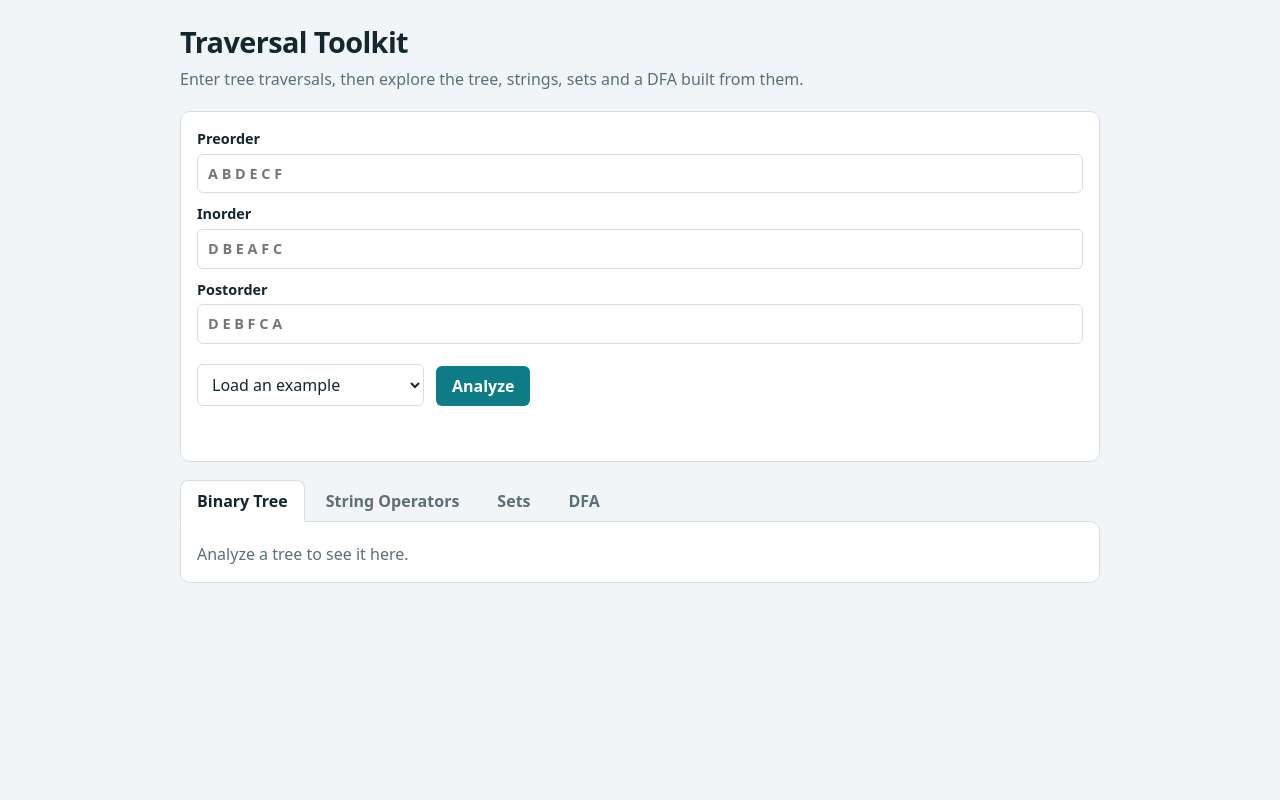
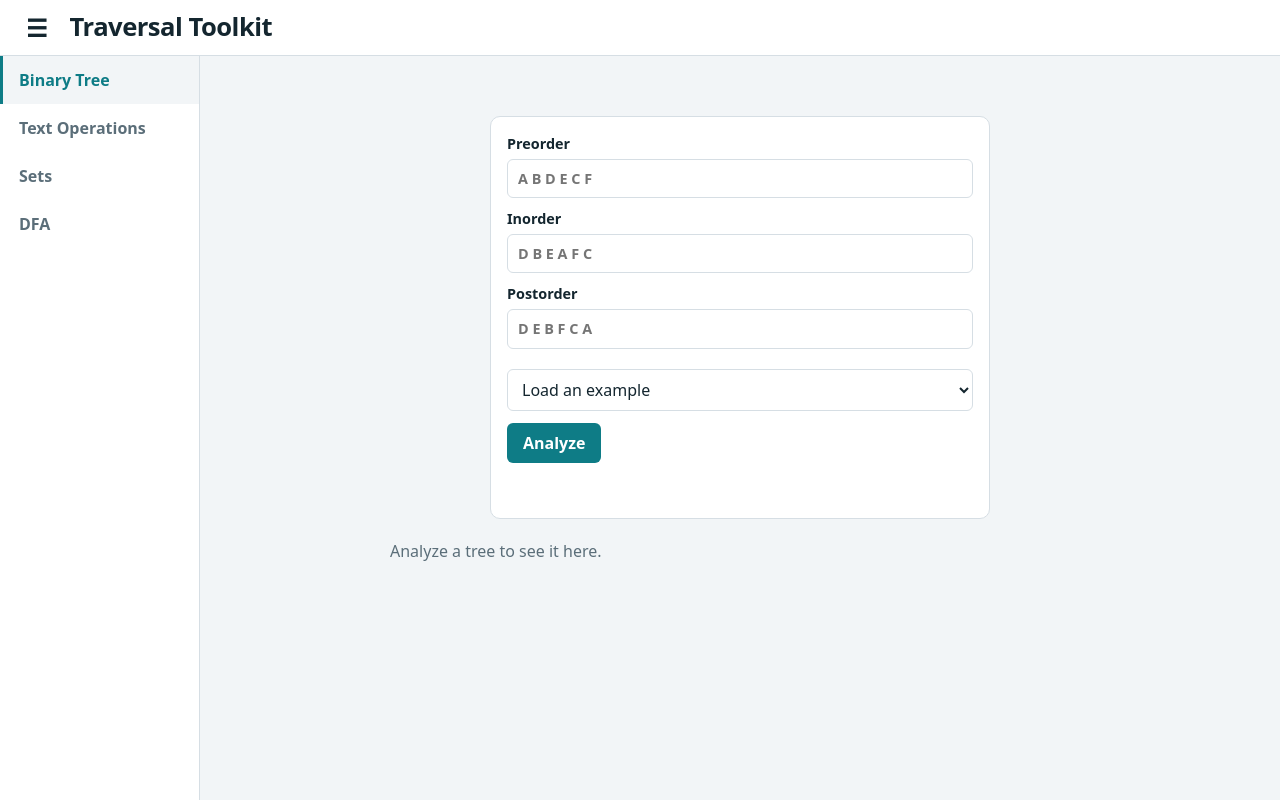
Before and after one commit to arizluizg/Traversal-Toolkit, a Flask app: page / in a window 1280 px wide. Run offline with Flask 3, Linux system fonts and the light colour scheme.

Commit message:
Made the ui cleaner and more user friendly. Added dynamic content on the webpage

```diff
--- a/app.py
+++ b/app.py
@@ -1,7 +1,7 @@
 """Traversal Toolkit web app.  Run:  python app.py  ->  http://127.0.0.1:5000"""
 from flask import Flask, jsonify, render_template, request, send_from_directory
 
-from traversal_toolkit import dfa, set_ops, text_ops, tree
+from traversal_toolkit import dfa, set_ops, string_extra, text_ops, tree
 
 app = Flask(__name__)
 
@@ -29,10 +29,12 @@
         da, db = set_ops.default_sets(root)
         src = d.get("dfa_source", "preorder")
         text = d.get("dfa_custom", "").strip() if src == "custom" else join(src)
+        str_a_val = join(d.get("str_a", "preorder"))
+        str_b_val = join(d.get("str_b", "postorder"))
         return jsonify(
             tree=tree.to_dict(root), inorder=trav["inorder"], summary=tree.summary(root),
-            strings=text_ops.string_ops(join(d.get("str_a", "preorder")),
-                                        join(d.get("str_b", "postorder")), d.get("find", "")),
+            strings=text_ops.string_ops(str_a_val, str_b_val, d.get("find", "")),
+            string_extras=string_extra.string_extra_ops(str_a_val, str_b_val),
             sets=set_ops.set_ops(a or da, b or db),
             dfa=dfa.run(d.get("dfa", dfa.DEFAULT), text),
         )
--- a/static/app.js
+++ b/static/app.js
@@ -3,6 +3,25 @@
 const show = v => typeof v === "boolean" ? (v ? "Yes" : "No") : v;
 const table = rows => "<table>" + rows.map(([k, v]) => `<tr><th>${esc(k)}</th><td>${esc(show(v))}</td></tr>`).join("") + "</table>";
 const FIELDS = ["pre", "ino", "post", "str_a", "str_b", "find", "set_a", "set_b", "dfa", "dfa_source", "dfa_custom"];
+
+// Sidebar toggle
+$("#toggle-sidebar").onclick = () => {
+  $("#sidebar").classList.toggle("closed");
+};
+
+// Page navigation
+document.querySelectorAll(".sidebar-item").forEach(btn => {
+  btn.onclick = () => {
+    document.querySelectorAll(".sidebar-item").forEach(b => b.classList.remove("active"));
+    document.querySelectorAll(".page").forEach(p => p.classList.remove("active"));
+    btn.classList.add("active");
+    const page = $("#page-" + btn.dataset.page);
+    if (page) page.classList.add("active");
+  };
+});
+
+// Set default active
+if ($("#page-tree")) $("#page-tree").classList.add("active");
 
 function drawTree(root, ino) {
   const xs = Object.fromEntries(ino.map((v, i) => [v, i])), nodes = [], edges = [];
@@ -20,33 +39,95 @@
       `<text x="${n.x}" y="${n.y + 5}" text-anchor="middle" font-size="14">${esc(n.v)}</text>`).join("") + "</svg>";
 }
 
-async function analyze() {
-  const body = Object.fromEntries(FIELDS.map(f => [f, $("#" + f).value]));
+async function analyzeTree() {
+  const body = {pre: $("#pre").value, ino: $("#ino").value, post: $("#post").value, str_a: "preorder", str_b: "postorder", find: "", set_a: "", set_b: "", dfa: $("#dfa").value, dfa_source: "preorder", dfa_custom: ""};
   const res = await fetch("/api/analyze", {method: "POST", headers: {"Content-Type": "application/json"}, body: JSON.stringify(body)});
   const d = await res.json();
   $("#error").textContent = d.error || "";
   if (d.error) return;
   $("#out-tree").innerHTML = `<div class="tree">${drawTree(d.tree, d.inorder)}</div>` + table(d.summary);
-  $("#out-str").innerHTML = table(d.strings);
-  $("#out-set").innerHTML = table(d.sets);
+}
+
+async function analyzeText() {
+  const text = $("#text-input").value;
+  if (!text) {
+    $("#out-text").innerHTML = "<p class='hint'>Enter text to analyze.</p>";
+    return;
+  }
+
+  const clean = text.toLowerCase().replace(/\s+/g, "");
+  const reversed = clean.split("").reverse().join("");
+
+  // Create string operations results
+  const ops = [
+    ["Text", text],
+    ["Length", text.length],
+    ["Reversed", text.split("").reverse().join("")],
+    ["Is palindrome", clean === reversed],
+    ["Uppercase", text.toUpperCase()],
+    ["Lowercase", text.toLowerCase()],
+    ["First 3 chars", text.substring(0, 3)],
+    ["Last 3 chars", text.substring(text.length - 3)],
+    ["Unique chars", new Set(text).size],
+  ];
+
+  $("#out-text").innerHTML = table(ops);
+}
+
+async function analyzeSets() {
+  const a = $("#set_a").value.split(/[\s,]+/).filter(x => x);
+  const b = $("#set_b").value.split(/[\s,]+/).filter(x => x);
+  const A = new Set(a), B = new Set(b);
+  const fmt = s => "{" + Array.from(s).sort().join(", ") + "}";
+
+  const ops = [
+    ["Set A", fmt(A)],
+    ["Set B", fmt(B)],
+    ["Union", fmt(new Set([...A, ...B]))],
+    ["Intersection", fmt(new Set([...A].filter(x => B.has(x))))],
+    ["A - B", fmt(new Set([...A].filter(x => !B.has(x))))],
+    ["B - A", fmt(new Set([...B].filter(x => !A.has(x))))],
+    ["|A| / |B|", `${A.size} / ${B.size}`],
+  ];
+
+  $("#out-set").innerHTML = table(ops);
+}
+
+async function analyzeDFA() {
+  const dfa_text = $("#dfa").value;
+  const test_str = $("#dfa_string").value;
+
+  if (!test_str) {
+    $("#out-dfa").innerHTML = "<p class='hint'>Enter a test string.</p>";
+    return;
+  }
+
+  const body = {dfa: dfa_text, dfa_source: "custom", dfa_custom: test_str, pre: "", ino: "", post: "", str_a: "preorder", str_b: "postorder", find: "", set_a: "", set_b: ""};
+  const res = await fetch("/api/analyze", {method: "POST", headers: {"Content-Type": "application/json"}, body: JSON.stringify(body)});
+  const d = await res.json();
+
+  if (d.error) {
+    $("#out-dfa").innerHTML = `<p class="hint" style="color:var(--bad)">${esc(d.error)}</p>`;
+    return;
+  }
+
   $("#out-dfa").innerHTML = `<pre>${esc(d.dfa.trace.join("\n"))}</pre>` +
     `<p class="${d.dfa.accepted ? "ok" : "no"}"><strong>${d.dfa.accepted ? "ACCEPTED" : "REJECTED"}</strong></p>`;
 }
 
-document.querySelectorAll(".tabs button").forEach(b => b.onclick = () => {
-  document.querySelectorAll(".tabs button, .panel").forEach(e => e.classList.remove("active"));
-  b.classList.add("active");
-  $("#tab-" + b.dataset.tab).classList.add("active");
-});
-document.querySelectorAll(".rerun").forEach(b => b.onclick = analyze);
-$("#go").onclick = analyze;
+// Event listeners
+$("#go").onclick = analyzeTree;
+$("#text-analyze").onclick = analyzeText;
+$("#set-analyze").onclick = analyzeSets;
+$("#dfa-analyze").onclick = analyzeDFA;
 
+// Load examples
 fetch("/api/samples").then(r => r.json()).then(list => {
   list.forEach((s, i) => $("#example").add(new Option(s.name, i)));
   $("#example").onchange = e => {
     const s = list[e.target.value];
     if (!s) return;
     $("#pre").value = s.pre; $("#ino").value = s.ino; $("#post").value = s.post;
-    analyze();
+    analyzeTree();
   };
 });
--- a/static/style.css
+++ b/static/style.css
@@ -1,28 +1,48 @@
 :root{--bg:#f2f5f7;--card:#fff;--ink:#14262f;--mute:#5b6e79;--line:#d6dee4;--acc:#0e7c86;--bad:#b3261e;--ok:#1b7f4b}
 *{box-sizing:border-box}
-body{margin:0;background:var(--bg);color:var(--ink);font:16px/1.5 system-ui,"Segoe UI",sans-serif}
-header,main{max-width:960px;margin:0 auto;padding:20px}
-header{padding-bottom:0}
-h1{margin:0;font-size:1.8rem;letter-spacing:-.02em}
-header p,.hint{color:var(--mute);margin:.25rem 0 0}
-.input,.panel{background:var(--card);border:1px solid var(--line);border-radius:10px;padding:16px}
-.input{display:grid;gap:10px}
+body{margin:0;background:var(--bg);color:var(--ink);font:16px/1.5 system-ui,"Segoe UI",sans-serif;display:flex;flex-direction:column;min-height:100vh}
+header{display:flex;align-items:center;gap:16px;max-width:100%;padding:16px 20px;background:var(--card);border-bottom:1px solid var(--line);height:56px}
+header h1{margin:0;font-size:1.6rem;letter-spacing:-.02em}
+header p{display:none}
+.sidebar-toggle{background:none;border:none;font-size:24px;cursor:pointer;padding:6px;color:var(--ink);flex-shrink:0}
+.sidebar-toggle:hover{background:var(--bg);border-radius:6px}
+.sidebar{position:fixed;left:0;top:56px;height:calc(100vh - 56px);width:200px;background:var(--card);border-right:1px solid var(--line);padding:0;overflow-y:auto;transition:transform 0.3s ease}
+.sidebar.closed{transform:translateX(-100%)}
+.sidebar nav{display:flex;flex-direction:column;gap:0}
+.sidebar-item{background:none;border:none;text-align:left;padding:12px 16px;color:var(--mute);border-left:3px solid transparent;border-radius:0;cursor:pointer;transition:all 0.2s}
+.sidebar-item:hover{background:var(--bg);color:var(--ink)}
+.sidebar-item.active{background:var(--bg);color:var(--acc);border-left-color:var(--acc);font-weight:600}
+main{flex:1;margin-left:200px;transition:margin-left 0.3s ease;display:flex;flex-direction:column;align-items:center;padding:20px;width:calc(100% - 200px)}
+.sidebar.closed ~ main{margin-left:0;width:100%}
+.page{display:none;width:100%;max-width:700px;margin:0 auto}
+.page.active{display:block}
+.input{background:var(--card);border:1px solid var(--line);border-radius:10px;padding:16px;display:grid;gap:10px;margin:40px auto 20px;width:100%;max-width:500px;min-width:300px}
 label{display:grid;gap:4px;font-weight:600;font-size:.9rem}
-input,select,textarea{font:inherit;padding:8px 10px;border:1px solid var(--line);border-radius:6px;background:#fff;color:inherit}
+input,select,textarea{font:inherit;padding:8px 10px;border:1px solid var(--line);border-radius:6px;background:#fff;color:inherit;width:100%}
 textarea{font-family:ui-monospace,Consolas,monospace;width:100%;min-height:130px}
 button{font:inherit;font-weight:600;padding:8px 16px;border:0;border-radius:6px;background:var(--acc);color:#fff;cursor:pointer}
 :focus-visible{outline:2px solid var(--acc);outline-offset:2px}
 .row{display:flex;gap:12px;flex-wrap:wrap;align-items:end;margin:10px 0}
 #error{color:var(--bad);margin:0;min-height:1.2em}
-.tabs{display:flex;gap:4px;margin:18px 0 -1px;flex-wrap:wrap}
-.tabs button{background:transparent;color:var(--mute);border:1px solid transparent;border-radius:8px 8px 0 0}
-.tabs button.active{background:var(--card);color:var(--ink);border-color:var(--line);border-bottom-color:var(--card)}
-.panel{display:none;border-radius:0 10px 10px 10px}
-.panel.active{display:block}
-table{border-collapse:collapse;width:100%;margin-top:12px}
-th,td{text-align:left;padding:6px 8px;border-bottom:1px solid var(--line);vertical-align:top}
+.hint{color:var(--mute)}
+table{border-collapse:collapse;width:100%;margin-top:12px;background:var(--card);border:1px solid var(--line);border-radius:8px}
+th,td{text-align:left;padding:8px;border-bottom:1px solid var(--line);vertical-align:top}
 th{width:38%;font-weight:600;color:var(--mute)}
 td{font-family:ui-monospace,Consolas,monospace;word-break:break-all}
-.tree{overflow-x:auto;border:1px solid var(--line);border-radius:8px;background:#fafcfd}
-pre{background:#fafcfd;border:1px solid var(--line);border-radius:8px;padding:10px;overflow:auto}
+.tree{overflow-x:auto;border:1px solid var(--line);border-radius:8px;background:#fafcfd;margin:20px 0}
+pre{background:#fafcfd;border:1px solid var(--line);border-radius:8px;padding:10px;overflow:auto;margin:20px 0}
 .ok{color:var(--ok)}.no{color:var(--bad)}
+@media(max-width:768px){
+  .sidebar{width:160px}
+  main{margin-left:160px;width:calc(100% - 160px);padding:16px}
+  .input{max-width:100%;margin:20px auto}
+  header{flex-wrap:wrap}
+}
+@media(max-width:600px){
+  .sidebar{width:100%;position:relative;height:auto;top:auto;border-right:none;border-bottom:1px solid var(--line)}
+  .sidebar.closed{transform:translateX(0);max-height:0;overflow:hidden}
+  main{margin-left:0;width:100%;padding:12px}
+  .input{max-width:100%;min-width:auto;margin:20px 0}
+  header{padding:12px}
+  header h1{font-size:1.3rem}
+}
--- a/templates/index.html
+++ b/templates/index.html
@@ -8,11 +8,21 @@
 </head>
 <body>
 <header>
+  <button id="toggle-sidebar" class="sidebar-toggle">☰</button>
   <h1>Traversal Toolkit</h1>
   <p>Enter tree traversals, then explore the tree, strings, sets and a DFA built from them.</p>
 </header>
+<aside id="sidebar" class="sidebar open">
+  <nav>
+    <button class="sidebar-item active" data-page="tree">Binary Tree</button>
+    <button class="sidebar-item" data-page="text">Text Operations</button>
+    <button class="sidebar-item" data-page="set">Sets</button>
+    <button class="sidebar-item" data-page="dfa">DFA</button>
+  </nav>
+</aside>
 <main>
-  <section class="input">
+  <section id="page-tree" class="page active">
+    <div class="input">
       <label>Preorder <input id="pre" placeholder="A B D E C F"></label>
       <label>Inorder <input id="ino" placeholder="D B E A F C"></label>
       <label>Postorder <input id="post" placeholder="D E B F C A"></label>
@@ -21,44 +31,32 @@
         <button id="go">Analyze</button>
       </div>
       <p id="error" role="alert"></p>
+    </div>
+    <div id="out-tree"><p class="hint">Analyze a tree to see it here.</p></div>
   </section>
 
-  <nav class="tabs">
-    <button class="active" data-tab="tree">Binary Tree</button>
-    <button data-tab="str">String Operators</button>
-    <button data-tab="set">Sets</button>
-    <button data-tab="dfa">DFA</button>
-  </nav>
-
-  <section class="panel active" id="tab-tree"><div id="out-tree"><p class="hint">Analyze a tree to see it here.</p></div></section>
-
-  <section class="panel" id="tab-str">
-    <div class="row">
-      <label>String A <select id="str_a"><option>preorder</option><option>inorder</option><option>postorder</option></select></label>
-      <label>String B <select id="str_b"><option>preorder</option><option>inorder</option><option selected>postorder</option></select></label>
-      <label>Find / replace <input id="find" size="6"></label>
-      <button class="rerun">Run</button>
+  <section id="page-text" class="page">
+    <div class="input">
+      <label>Enter text <input id="text-input" placeholder="Enter any text"></label>
+      <button id="text-analyze">Analyze</button>
     </div>
-    <div id="out-str"></div>
+    <div id="out-text"></div>
   </section>
 
-  <section class="panel" id="tab-set">
-    <div class="row">
+  <section id="page-set" class="page">
+    <div class="input">
       <label>Set A <input id="set_a" placeholder="blank = left subtree + root"></label>
       <label>Set B <input id="set_b" placeholder="blank = right subtree + root"></label>
-      <button class="rerun">Run</button>
+      <button id="set-analyze">Run</button>
     </div>
     <div id="out-set"></div>
   </section>
 
-  <section class="panel" id="tab-dfa">
+  <section id="page-dfa" class="page">
     <label>DFA definition <textarea id="dfa" spellcheck="false">{{ default_dfa }}</textarea></label>
     <div class="row">
-      <label>Test string
-        <select id="dfa_source"><option>preorder</option><option>inorder</option><option>postorder</option><option>custom</option></select>
-      </label>
-      <label>Custom string <input id="dfa_custom"></label>
-      <button class="rerun">Run DFA</button>
+      <label>Test string <input id="dfa_string" placeholder="Enter test string"></label>
+      <button id="dfa-analyze">Run DFA</button>
     </div>
     <div id="out-dfa"></div>
   </section>
```
Also changed, not shown: tests/test_core.py (+11 -1 lines), traversal_toolkit/string_extra.py (added, +29 -0 lines), README.md. Lines whose indentation alone changed are shown as unchanged.
